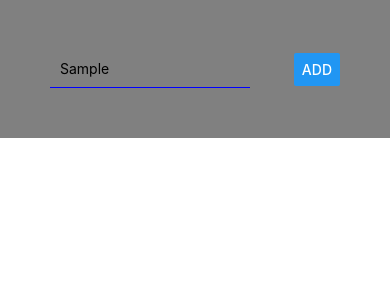
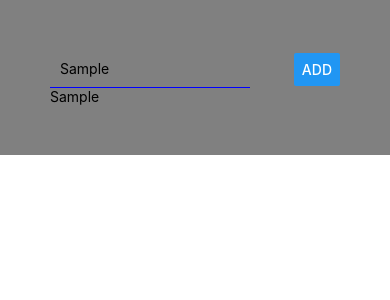
Before and after one commit to wheresronald0/reactNative-practice, a React Native app in the folder rn-concept-practice/: screen / in a window 390 px wide. Both pictures are taken after typing "Sample" into the empty fields and a click on the button "ADD". Shown: the top 300 px of the page. Built offline with nearby package versions, Linux system fonts and the light colour scheme.

Commit message:
added list array output replacing console.log

```diff
--- a/rn-concept-practice/App.js
+++ b/rn-concept-practice/App.js
@@ -3,13 +3,14 @@ import React, {useState} from 'react';
 import { StyleSheet, Text, View, TextInput, Button} from 'react-native';
 
 export default function App() {
-  const [enteredGoal, setEnteredGoal] = useState('');
+const [enteredGoal, setEnteredGoal] = useState('');
+const [goals, setGoals] = useState([]);
 
 function goalInputHandler(enteredText) {
   setEnteredGoal(enteredText);
 }
 function addGoalHandler() {
-  console.log(enteredGoal)
+  setGoals([...goals, enteredGoal]);
 }
 
   return (
@@ -25,7 +26,9 @@ function addGoalHandler() {
        <Button title="Add" onPress={addGoalHandler}/>
      </View>
      <View>
-
+       {goals.map(function (goal) {
+         return <Text>{goal}</Text>;
+       } )}
      </View>
       <StatusBar style="auto" />
     </View>
```
